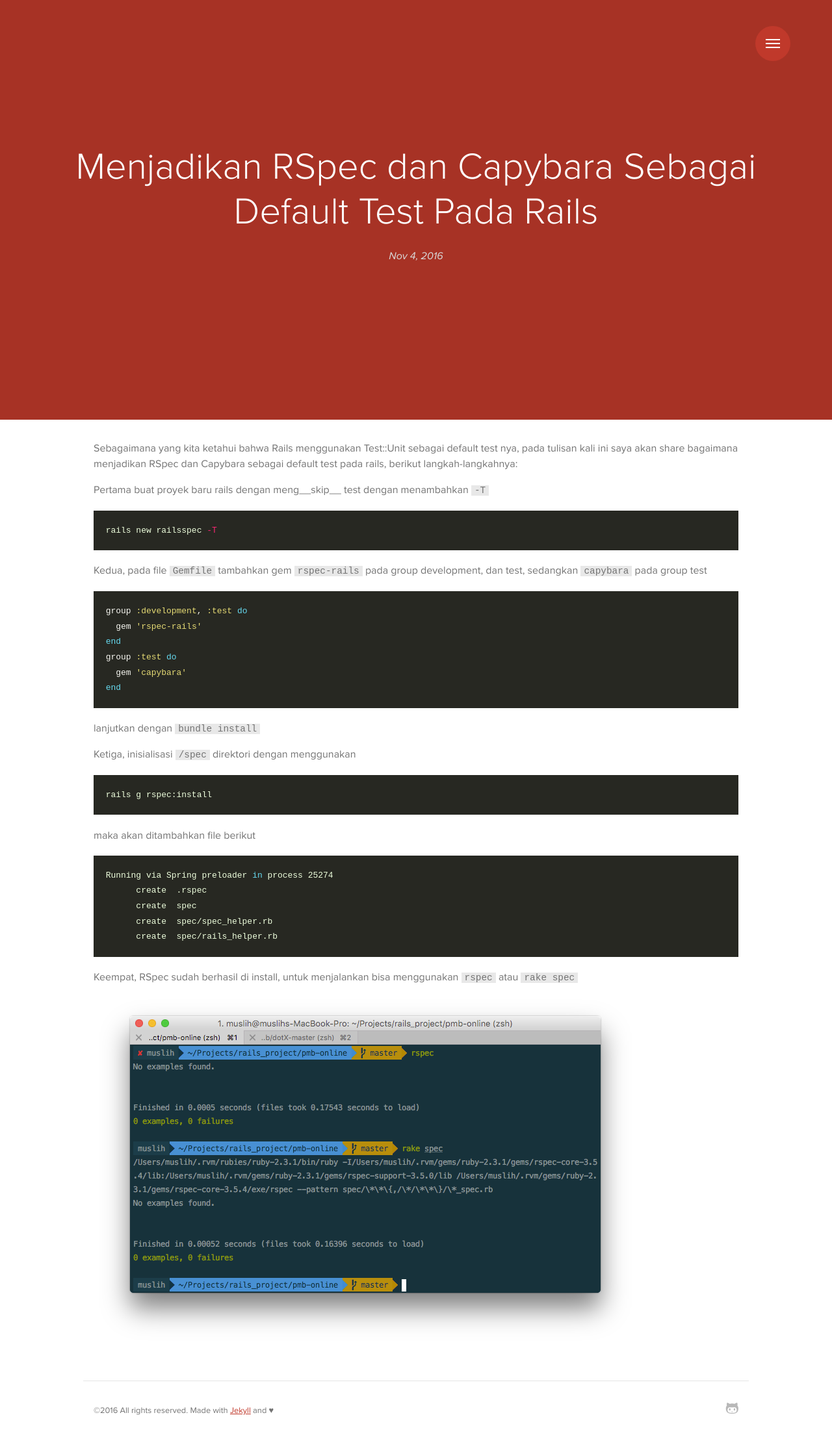
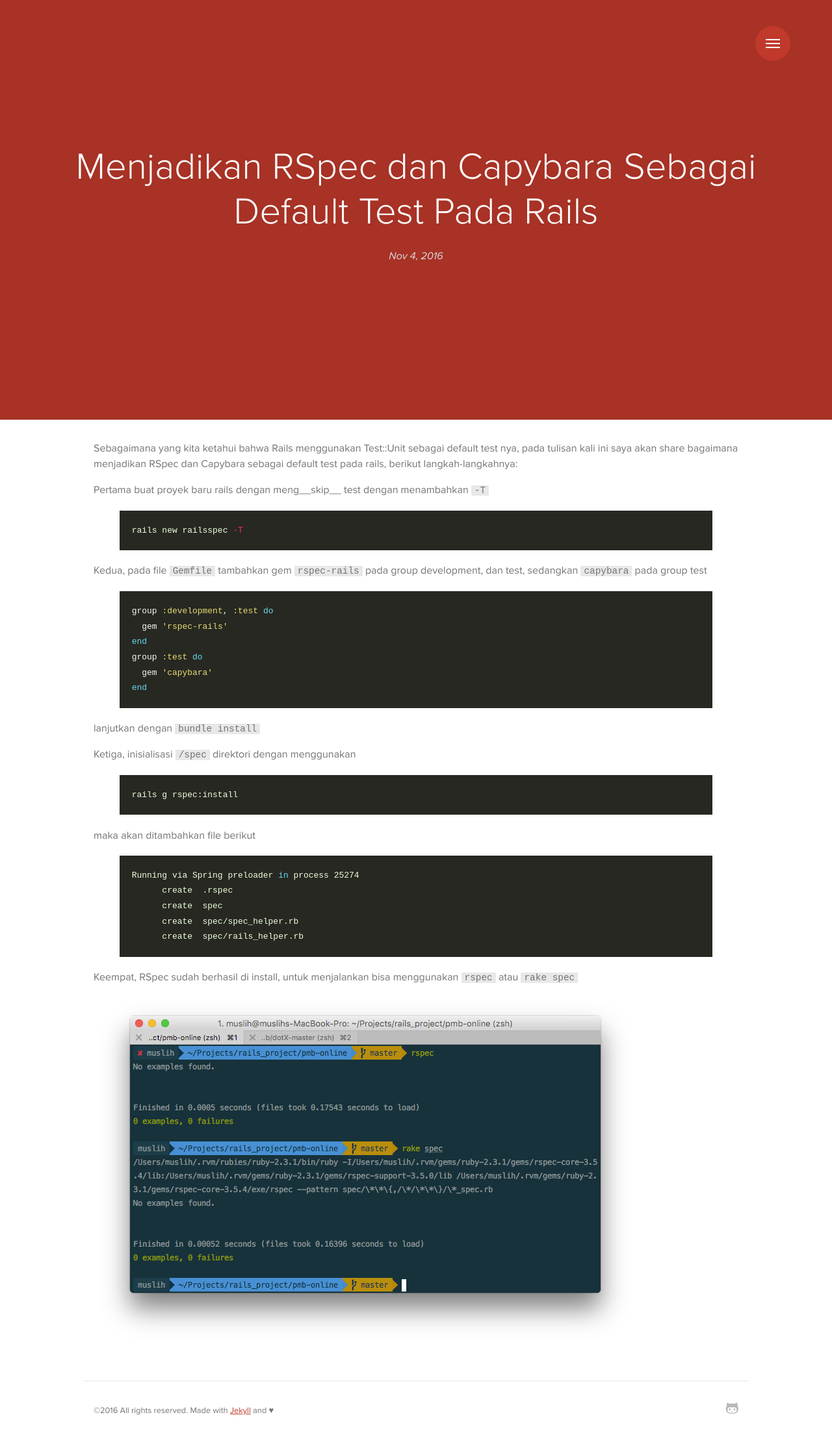
Before and after one commit to umbjm/umbjm.github.io, a Jekyll site: the page built from _posts/2016-11-04-menjadikan-rspec-dan-capybara-sebagai-default-test-pada-rails.markdown, in a window 1280 px wide. Shown: the whole page at 65% size. Built offline with Jekyll 4.4.1, drawn with Linux system fonts in a browser that asks for light colours; some web fonts are replaced; Markdown is read by kramdown in place of the engine named in the settings.

Commit message:
Update file post

````diff
--- a/Gemfile
+++ b/Gemfile
@@ -1,7 +1,7 @@
 # If you have OpenSSL installed, we recommend updating
 # the following line to use "https"
 source 'http://rubygems.org'
-
+# gem 'redcarpet'
 group :development do
   gem 'rake', '~> 10.4.2'
   gem 'sass', '~> 3.4.10'
--- a/_config.yml
+++ b/_config.yml
@@ -12,12 +12,11 @@ sass:
 
 # permalink and highlighter
 permalink   : /:year/:title/
-# markdown    : kramdown
-markdown: redcarpet
+markdown    : kramdown
+# markdown: redcarpet
 
 # highlighter : pygments
 highlighter: rouge
-
 
 # SEO settings
 title: Dev UMBJM
--- a/_posts/2016-11-04-menjadikan-rspec-dan-capybara-sebagai-default-test-pada-rails.markdown
+++ b/_posts/2016-11-04-menjadikan-rspec-dan-capybara-sebagai-default-test-pada-rails.markdown
@@ -9,34 +9,32 @@ categories: rails
 Sebagaimana yang kita ketahui bahwa Rails menggunakan Test::Unit sebagai default test nya, pada tulisan kali ini saya akan share bagaimana menjadikan RSpec dan Capybara sebagai default test pada rails, berikut langkah-langkahnya:
 
 Pertama buat proyek baru rails dengan meng__skip__ test dengan menambahkan `-T`
-```bash
+{% highlight bash %}
 rails new railsspec -T
-```
-
+{% endhighlight %}
 Kedua, pada file `Gemfile` tambahkan gem `rspec-rails` pada group development, dan test, sedangkan `capybara` pada group test
-``` ruby
+{% highlight  ruby %}
 group :development, :test do
   gem 'rspec-rails'
 end
 group :test do
   gem 'capybara'
 end
-```
+{% endhighlight %}
 lanjutkan dengan `bundle install`
 
 Ketiga, inisialisasi `/spec` direktori dengan menggunakan
-```bash
+{% highlight bash %}
 rails g rspec:install
-```
+{% endhighlight %}
 maka akan ditambahkan file berikut
-```bash
+{% highlight bash %}
 Running via Spring preloader in process 25274
       create  .rspec
       create  spec
       create  spec/spec_helper.rb
       create  spec/rails_helper.rb
-```
-
+{% endhighlight %}
 Keempat, RSpec sudah berhasil di install, untuk menjalankan bisa menggunakan `rspec` atau `rake spec`
 
 ![tes](/assets/img/posts/rspec-test.png)
````
